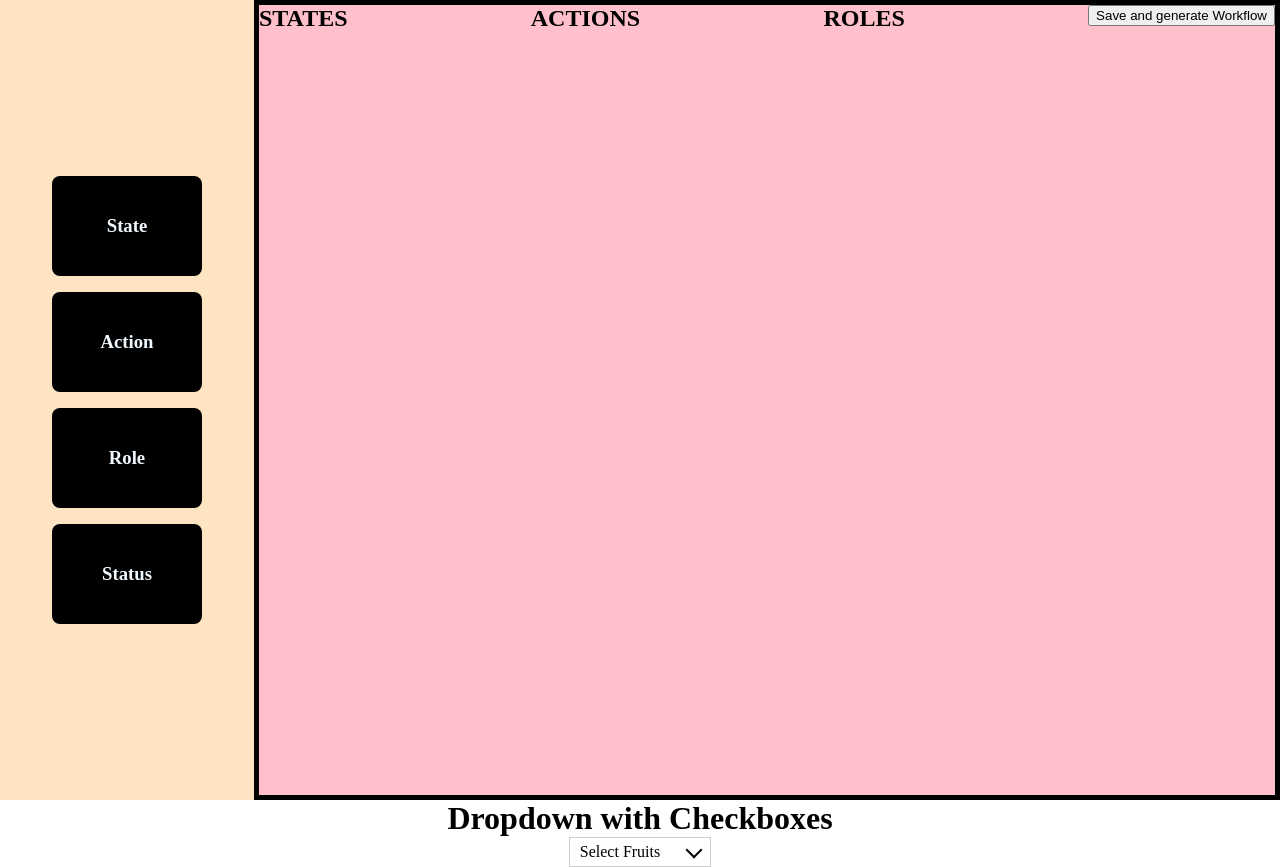
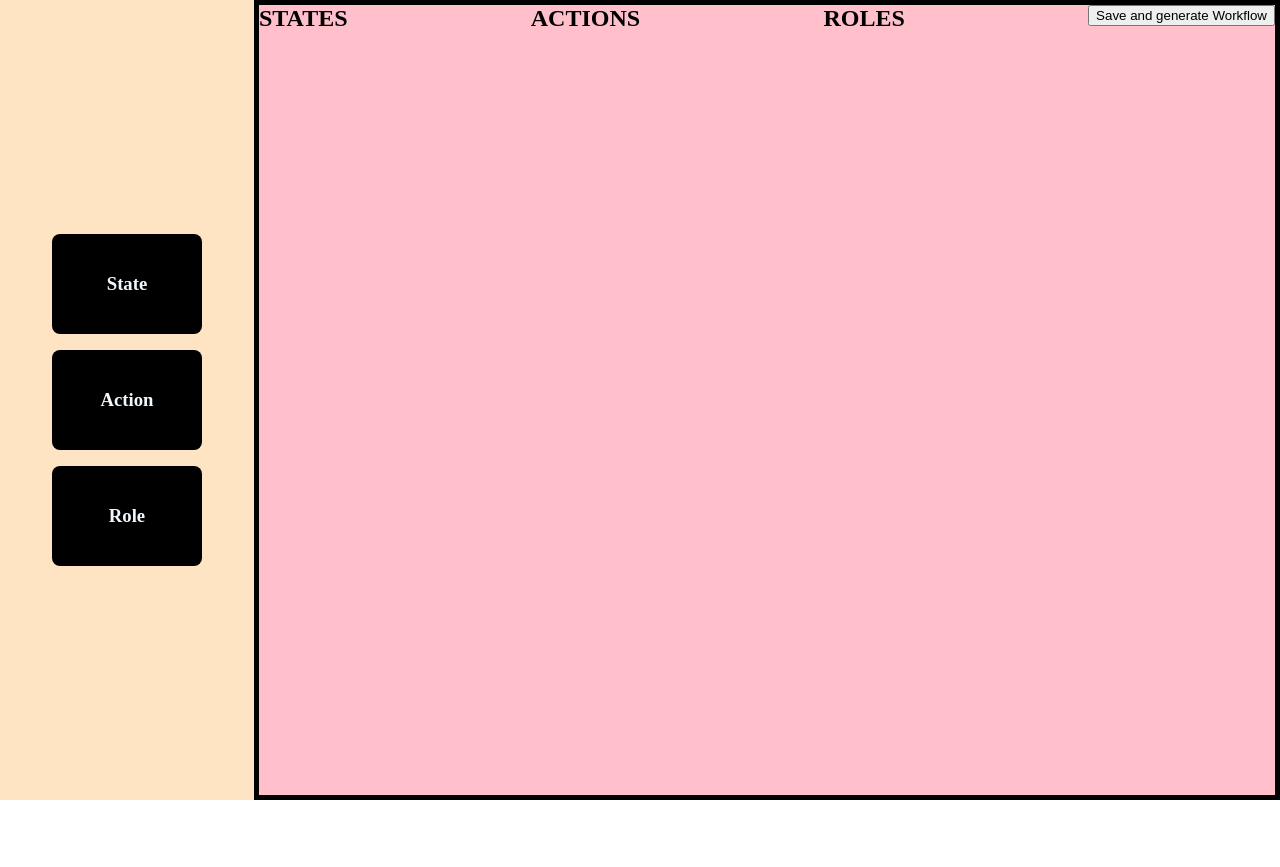
Before and after one commit to digit-training/workflow-ui, a React (Create React App) app: page / in a window 1280 px wide. After the commit the page ends 800 px from the top, so only its background shows below. Built offline with nearby package versions, Linux system fonts and the light colour scheme.

Commit message:
fix : Integrated drop down with state

```diff
--- a/src/components/Form/index.js
+++ b/src/components/Form/index.js
@@ -29,7 +29,6 @@ const Form = ({ state, type, dispatch, config, onFormChange }) => {
       }
     });
     setValidationErrors(validationErrors);
-    // return 1;  // remove this after fixing drop-downs
     return Object.keys(validationErrors).length === 0; // Returns true if there are no errors
   };
 
@@ -52,7 +51,11 @@ const Form = ({ state, type, dispatch, config, onFormChange }) => {
           <br />
           {Array.isArray(config[key]) ?
           (
-            <DropdownCheckBox key={key} options={state[key]}/>
+            <>
+            {console.log(key)}
+            {/* WHY KEY AS A PROP IS NOT GETTING INSERTED , SHOWING NULL ?? */}
+            <DropdownCheckBox type={key} options={state[key]} handleDropDown={setData} data={data}/>
+            </>
           )
           : config[key] === String ? (
             <input
--- a/src/components/MultiDropDown/index.js
+++ b/src/components/MultiDropDown/index.js
@@ -1,12 +1,14 @@
 import React, { useState } from 'react';
 import "./index.css"
 
-const DropdownCheckBox = ({options ,key , handleDropDown}) => {
+const DropdownCheckBox = ({options ,type , handleDropDown , data}) => {
   const [isVisible, setIsVisible] = useState(false);
   const [arr, setArr] = useState([]);
+
   const toggleVisible = () => {
     setIsVisible(prevVisible => !prevVisible);
   };
+
   const handleMultiSelect = (e) => {
 
     let val = parseInt(e.target.value);
@@ -24,19 +26,20 @@ const DropdownCheckBox = ({options ,key , handleDropDown}) => {
       }
     }
     setArr(newArr);
-
+    console.log("Current Key is: " + type);
+    handleDropDown({...data,[type]:newArr}); // set the state of parent here for drop down
   }
 
   return (
     <div className={`dropdown-check-list ${isVisible ? 'visible' : ''}`} tabIndex="100">
-      <span className="anchor" onClick={toggleVisible}>Select Fruits</span>
+      <span className="anchor" onClick={toggleVisible}>Select Items</span>
       <ul className="items">
         {
           options.map((data,index) => (
             <li>
               <input type="checkbox" value={index} onChange={(e)=>{handleMultiSelect(e)}} />
-              {console.log(key)}
-              { key === "actions" ? data.action : data.roles}
+              {/* {console.log(type)} */}
+              { type === "actions" ? data.action : data.roles}
             </li>
           ))
         }
--- a/src/index.js
+++ b/src/index.js
@@ -1,20 +1,11 @@
 import React from "react";
 import ReactDOM from "react-dom/client";
 import App from "./App";
-import DropdownCheckbox from "./components/MultiDropDown";
-import YourFormComponent from "./components/MultiDropDown/Test";
-import DropdownCheckBox from "./components/MultiDropDown";
-// import Popup from "./components/Popup"
-// import { state } from "./constants/demoConfigs/state";
-// import { role } from "./constants/demoConfigs/roles";
+
 
 const root = ReactDOM.createRoot(document.getElementById("root"));
 root.render(
   <React.StrictMode>
     <App />
-    {/* <DropdownCheckbox/> */}
-    <YourFormComponent/>
-    {/* <MultiSelectDropdown/> */}
-    {/* <Popup config={role}/> */}
   </React.StrictMode>
 );
--- a/src/pages/Playground.js
+++ b/src/pages/Playground.js
@@ -9,8 +9,7 @@ export default function Playground() {
         <DraggableBox id={1} text={"State"}/>
         <DraggableBox id={2} text={"Action"}/>
         <DraggableBox id={2} text={"Role"}/>
-        <DraggableBox id={2} text={"Status"}/>
-
+        {/* <DraggableBox id={2} text={"Status"}/> */}
       </div>
       <DropTargetComponent/>
     </div>
```
Also changed, not shown: src/components/DroppableBox/index.js (+5 -19 lines).
